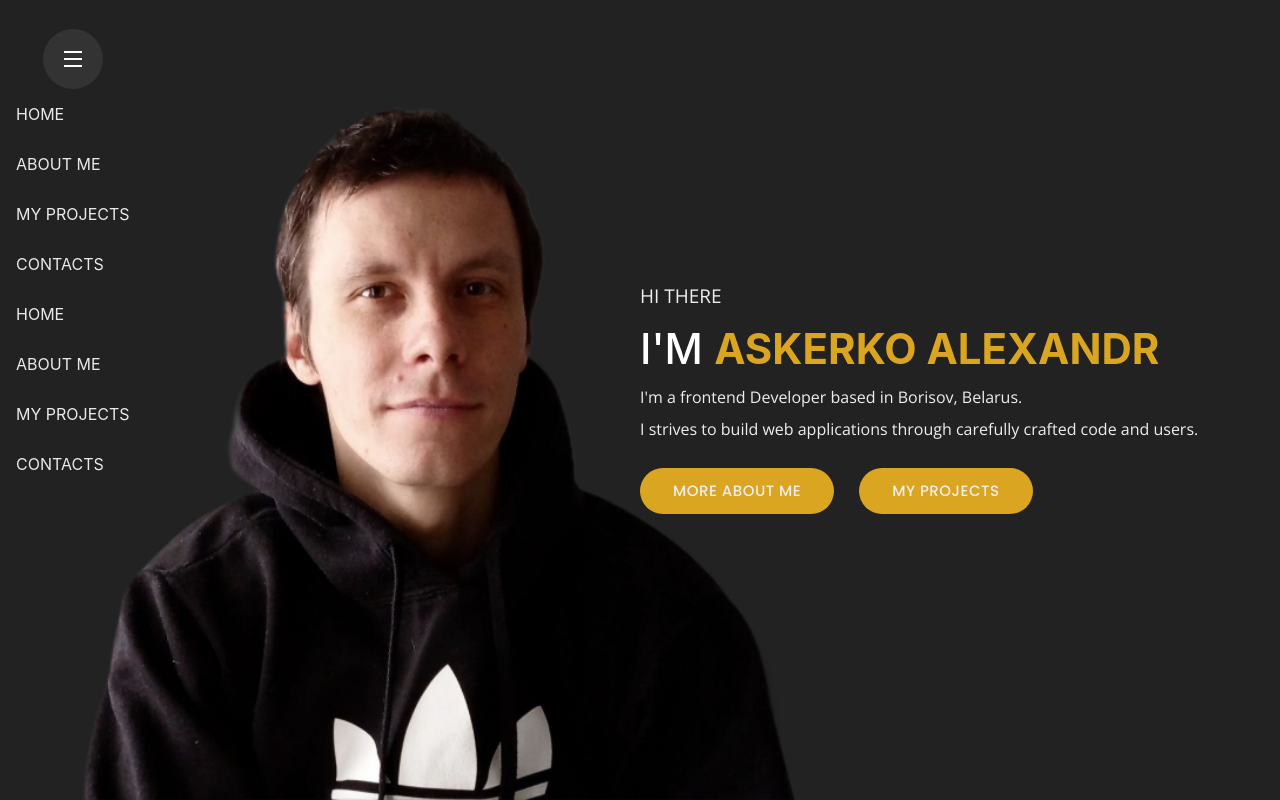
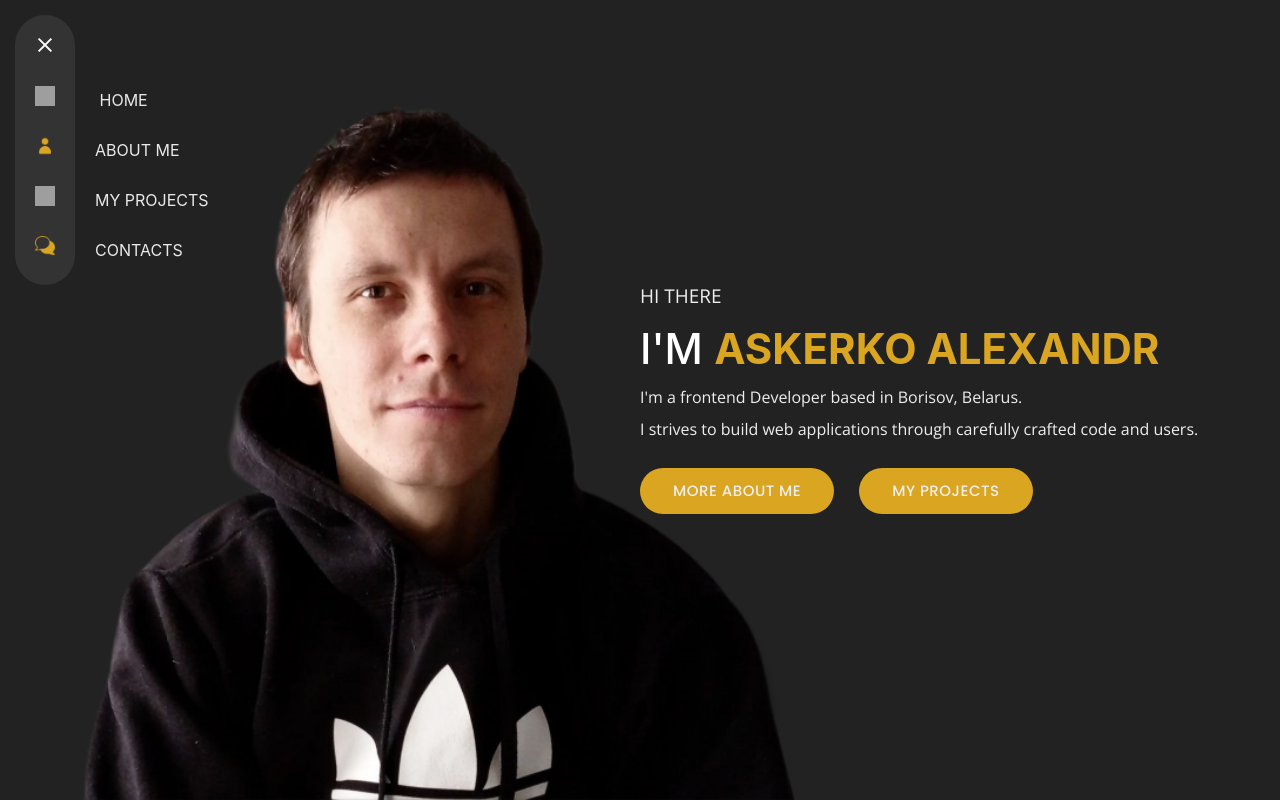
Before and after one commit to Bmwbyas/Portfolio, a React (Create React App) app: page /#/ in a window 1280 px wide. Built offline with nearby package versions, Linux system fonts and the light colour scheme; grey boxes are pictures that could not be loaded.

Commit message:
feat(burger menu )

```diff
--- a/src/components/Header/HamburgerMenu/HamburgerMenu.module.scss
+++ b/src/components/Header/HamburgerMenu/HamburgerMenu.module.scss
@@ -4,8 +4,8 @@
 
 
   .burger {
-    @include container();
-    margin-top: 20%;
+    margin-left: 15px;
+    margin-top: 15px;
     display: flex;
     flex-direction: row;
     flex-wrap: wrap;
@@ -16,8 +16,9 @@
     cursor: pointer;
     position: relative;
     color: $titleColor;
-    background-color: $secondBgColor ;
+
     .burgerLine {
+      z-index: 1;
       display: block;
       width: 30%;
       height: 2px;
@@ -54,4 +55,17 @@
     .burgerLineFourthActive{
       opacity: 0;
     }
+    .background{
+      z-index: 0;
+      position: absolute;
+      width: 60px;
+      height: 60px;
+      border-radius: 30px;
+      background: $secondBgColor;
+    }
+    .backgroundActive{
+      transition: .4s all linear;
+      height: 270px;
+    }
+
   }
--- a/src/components/Header/HamburgerMenu/HamburgerMenu.tsx
+++ b/src/components/Header/HamburgerMenu/HamburgerMenu.tsx
@@ -1,26 +1,40 @@
-import React, {useState} from 'react';
+import React, {LegacyRef, useState} from 'react';
 import s from './HamburgerMenu.module.scss'
 import {Nav} from "../Nav/Nav";
 
 export const HamburgerMenu = () => {
-    const [showMenu, setShowMenu] = useState(false)
+    const [showMenu, setShowMenu] = useState(true)
+    const root:LegacyRef<HTMLDivElement> | undefined|null  = React.useRef(null);
 
+    React.useEffect(() => {
+        const onClick = (e:any) =>{
+            if(root.current)root.current.contains(e.target) || setShowMenu(false)
+
+        };
+        document.addEventListener('click', onClick);
+        return () => document.removeEventListener('click', onClick);
+    }, []);
 
     const firstLine = `${s.burgerLine} ${s.burgerLineFirst} ${showMenu && `${s.burgerLineFirstActive}`}`
     const secondLine = `${s.burgerLine} ${s.burgerLineSecond} ${showMenu && `${s.burgerLineSecondActive}`}`
     const thirdLine = `${s.burgerLine} ${s.burgerLineThird} ${showMenu && `${s.burgerLineThirdActive}`}`
     const forthLine = `${s.burgerLine} ${s.burgerLineFourth} ${showMenu && `${s.burgerLineFourthActive}`}`
+    const backgroundActive =`${s.background} ${showMenu && `${s.background} ${s.backgroundActive}`}`
+    const showMenuHandler=(e:React.MouseEvent<HTMLDivElement, MouseEvent>)=>{
+        if(!e.target){setShowMenu(!showMenu)}
+        setShowMenu(!showMenu)
+    }
     return (
-<div>
-            <div className={s.burger}>
+        <div>
+            <div className={s.burger} ref={root} onClick={showMenuHandler}>
                 <span className={firstLine}></span>
                 <span className={secondLine}></span>
                 <span className={thirdLine}></span>
                 <span className={forthLine}></span>
+                <span className={backgroundActive}></span>
             </div>
-   <Nav/>
-</div>
-
+            <Nav showNav={setShowMenu} isShow={showMenu}/>
+        </div>
 
 
     );
--- a/src/components/Header/Header.module.scss
+++ b/src/components/Header/Header.module.scss
@@ -5,5 +5,6 @@
   .headerContainer {
     position: absolute;
    display: inline-block;
+
   }
 }
--- a/src/components/Header/Header.tsx
+++ b/src/components/Header/Header.tsx
@@ -1,6 +1,4 @@
 import React from 'react';
-
-import {Nav} from "./Nav/Nav";
 import s from './Header.module.scss'
 import {HamburgerMenu} from "./HamburgerMenu/HamburgerMenu";
 
@@ -9,7 +7,6 @@ export const Header = () => {
         <div className={s.header}>
             <div className={s.headerContainer}>
                 <HamburgerMenu/>
-                <Nav/>
             </div>
         </div>
     );
--- a/src/components/Header/Nav/Nav.module.scss
+++ b/src/components/Header/Nav/Nav.module.scss
@@ -1,9 +1,17 @@
 @import "src/common/styles/sass/variables";
+.noViewNav{
+  display: none;
+
+}
 .nav {
   display: flex;
   flex-direction: column;
   flex-wrap: wrap;
-  justify-content: flex-end;
+  justify-content: center;
+  padding-left: 35px;
+  transition-duration: .25s;
+  transition-delay: .25s;
+
   .navItem {
     display: block;
     text-decoration: none;
@@ -11,17 +19,34 @@
     position: relative;
     height: 50px;
     line-height: 50px;
-    padding: 0 1em ;
+    z-index: 2;
     text-transform: uppercase;
     font-size: 16px;
     transition: color 0.2s;
     &:hover{
       color: $activeColor;
+      background-color: $secondBgColor;
+      border-end-end-radius: 30px;
+      border-top-right-radius: 30px;
 
     }
     &:focus{
       color: $activeColor;
     }
+    .navIcon{
+      display: inline-block;
+      width: 20px;
+      height: 20px;
+    }
+    .navItemTitle{
+      padding-left: 40px;
+      padding-right: 10px;
+    }
   }
-
+  .navItemActive{
+    //color: $activeColor;
+    //background-color: $secondBgColor;
+    //border-end-end-radius: 10px;
+    //border-top-right-radius: 10px;
+  }
 }
--- a/src/components/Header/Nav/Nav.tsx
+++ b/src/components/Header/Nav/Nav.tsx
@@ -1,19 +1,63 @@
-import React from 'react';
+import React, {useState} from 'react';
 import s from './Nav.module.scss'
 import {NavLink} from "react-router-dom";
 import {routes} from "../../../Routes/routes";
+import aboutMeImage from "../../../assets/image/socialIcon/icons8-user.png";
+import contactImage from "../../../assets/image/socialIcon/icons8-chat.png";
+import homeImage from "../../../assets/image/icons8-home.png";
+import projectsImage from "../../../assets/image/icons8-projects.png";
 
-export const Nav = () => {
+type NavPropsType={
+    showNav:(show:boolean)=>void
+    isShow:boolean
+}
+export const Nav:React.FC<NavPropsType> = ({showNav,isShow}) => {
+
+    const [activePage,setActivePage]=useState(false)
+    const homeIcon={
+        backgroundImage: 'url(' + homeImage + ')',
+        backgroundSize: 'contain',
+        backgroundPosition: 'center'
+    }
+    const myProjectsIcon={
+        backgroundImage: 'url(' + projectsImage + ')',
+        backgroundSize: 'contain',
+        backgroundPosition: 'center'
+    }
+    const aboutMeIcon={
+        backgroundImage: 'url(' +aboutMeImage + ')',
+        backgroundSize: 'contain',
+        backgroundPosition: 'center'
+    }
+    const contactsIcon={
+        backgroundImage: 'url(' + contactImage + ')',
+        backgroundSize: 'cover',
+        backgroundPosition: 'center'
+    }
+    const showNavHandler=()=>{
+        showNav(false)
+        setActivePage(true)
+    }
+    const showNavigate=isShow? s.nav: s.noViewNav
+    const navLinkClassName=activePage?s.navItem+' '+s.navItemActive:s.navItem
     return (
-        <div className={s.nav}>
-            <NavLink className={s.navItem} to={routes.home}>
-                <span className={s.navItemTitle}> Home</span></NavLink>
-            <NavLink className={s.navItem} to={routes.aboutMe}>
-                <span className={s.navItemTitle}>About me</span></NavLink>
-            <NavLink className={s.navItem} to={routes.myProjects}>
-                <span className={s.navItemTitle}>my projects</span></NavLink>
-            <NavLink className={s.navItem} to={routes.contact}>
-                <span className={s.navItemTitle}>Contacts</span></NavLink>
+        <div className={showNavigate}>
+            <NavLink className={navLinkClassName} to={routes.home} onClick={showNavHandler}>
+                <span className={s.navIcon} style={homeIcon}></span>
+                <span className={s.navItemTitle}> Home</span>
+            </NavLink>
+            <NavLink className={navLinkClassName} to={routes.aboutMe} onClick={showNavHandler}>
+                <span className={s.navIcon} style={aboutMeIcon}></span>
+                <span className={s.navItemTitle}>About me</span>
+            </NavLink>
+            <NavLink className={navLinkClassName} to={routes.myProjects} onClick={showNavHandler}>
+                <span className={s.navIcon} style={myProjectsIcon}></span>
+                <span className={s.navItemTitle}>my projects</span>
+            </NavLink>
+            <NavLink className={navLinkClassName} to={routes.contact} onClick={showNavHandler}>
+                <span className={s.navIcon} style={contactsIcon}></span>
+                <span className={s.navItemTitle}>Contacts</span>
+            </NavLink>
         </div>
     );
 };
```
